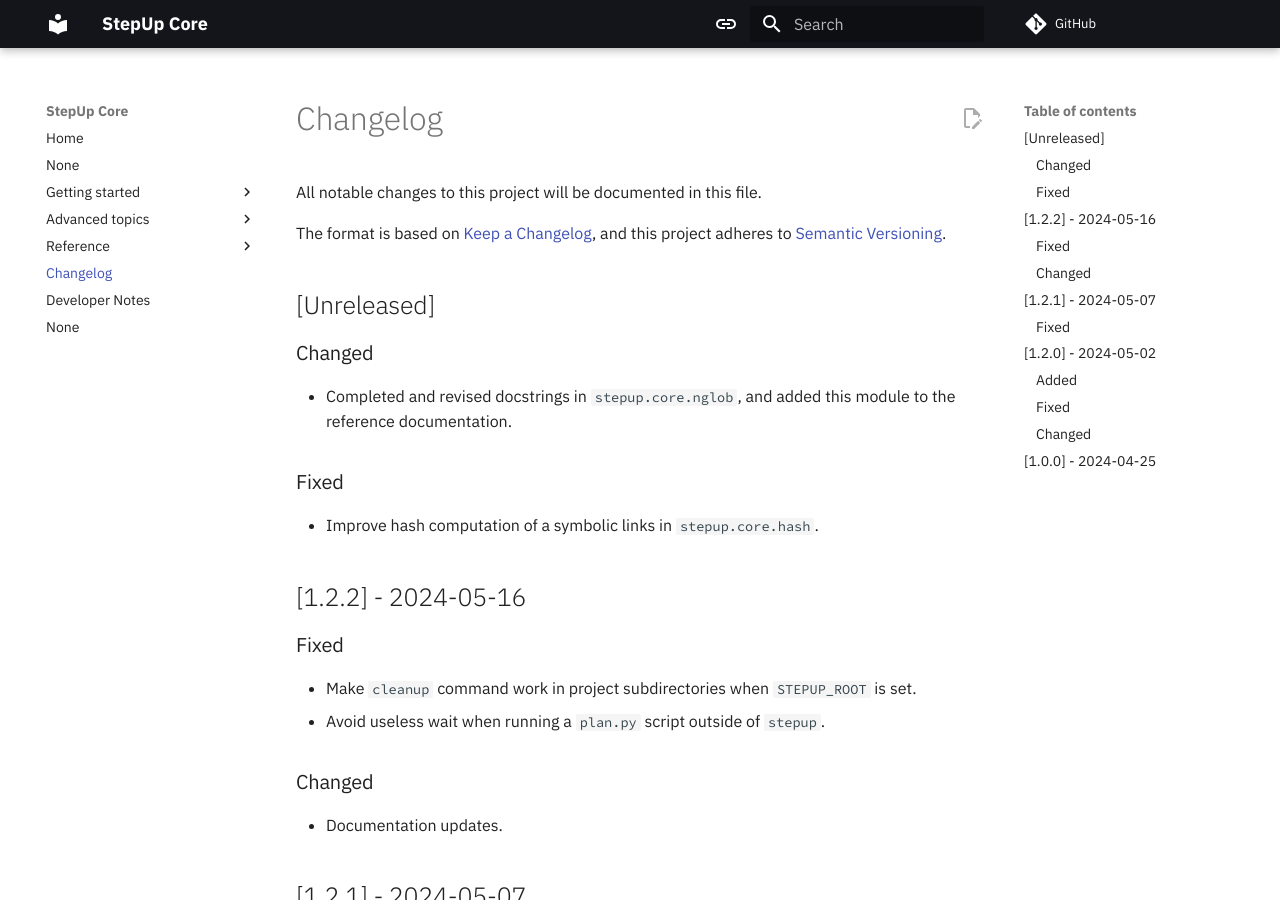
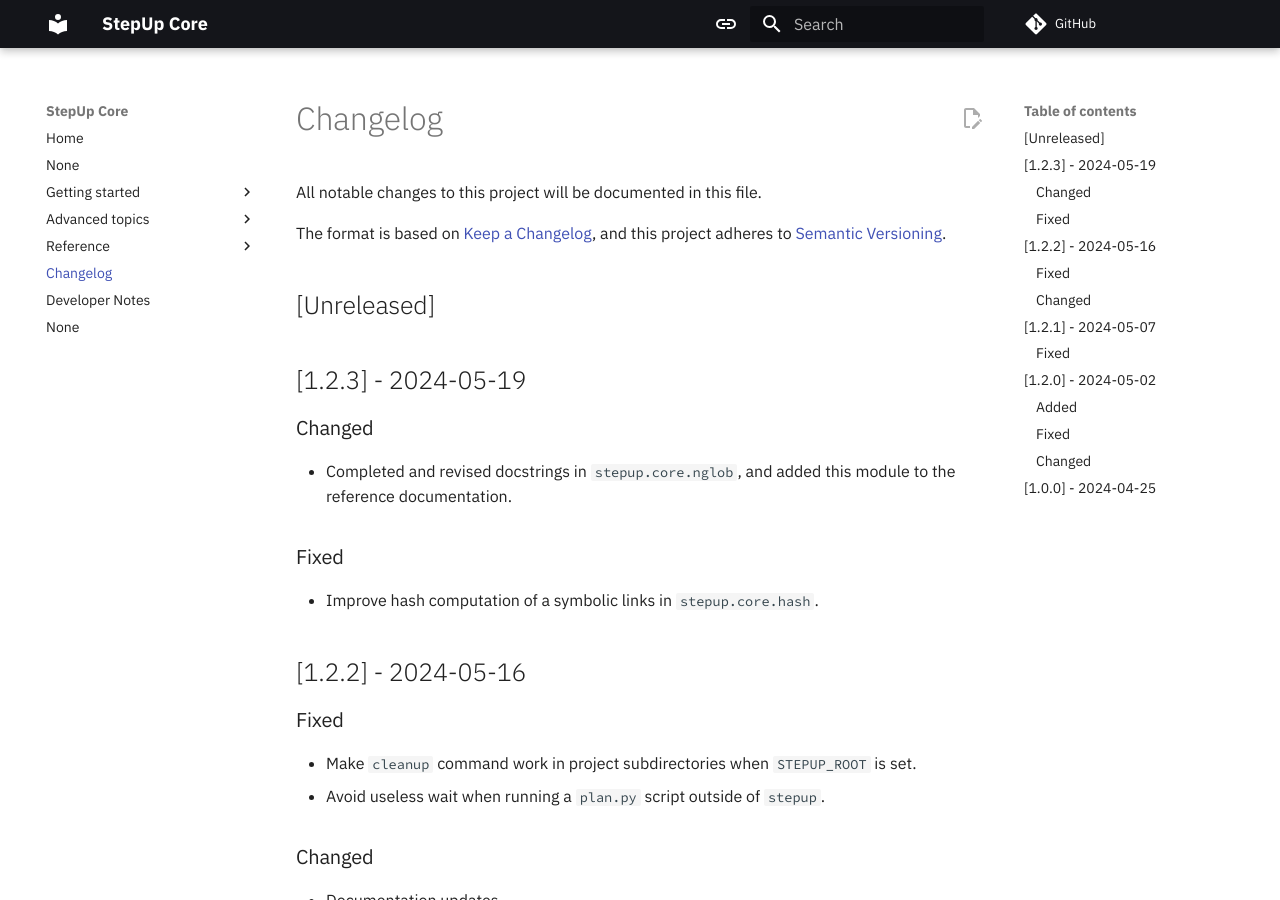
Before and after one commit to reproducible-reporting/stepup-core, an MkDocs documentation site: the page built from docs/changelog.md, in a window 1280 px wide and 900 px high. Built offline with MkDocs 1.6.1 and Material for MkDocs 9.7.7, drawn with Linux system fonts in a browser that asks for light colours; comment, search, counter and statistics services are not loaded.

Commit message:
Prepare for release 1.2.3

```diff
--- a/docs/changelog.md
+++ b/docs/changelog.md
@@ -6,6 +6,8 @@ The format is based on [Keep a Changelog](https://keepachangelog.com/en/1.1.0/),
 and this project adheres to [Semantic Versioning](https://semver.org/spec/v2.0.0.html).
 
 ## [Unreleased]
+
+## [1.2.3] - 2024-05-19
 
 ### Changed
 
```
